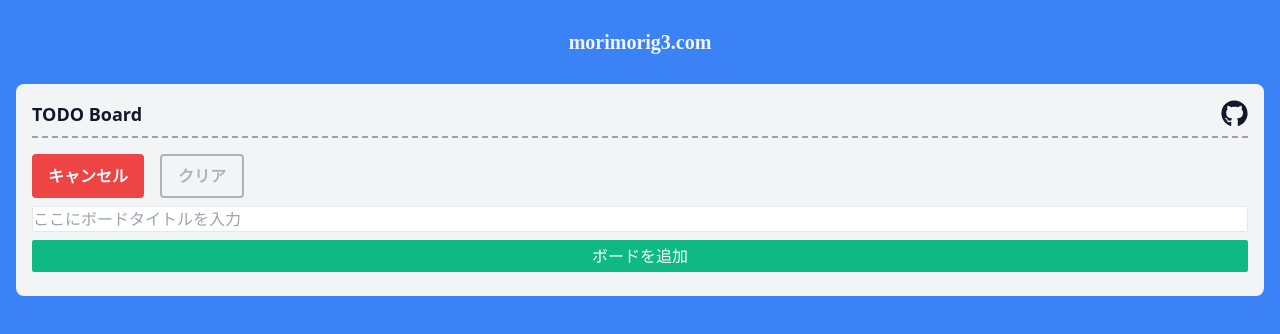
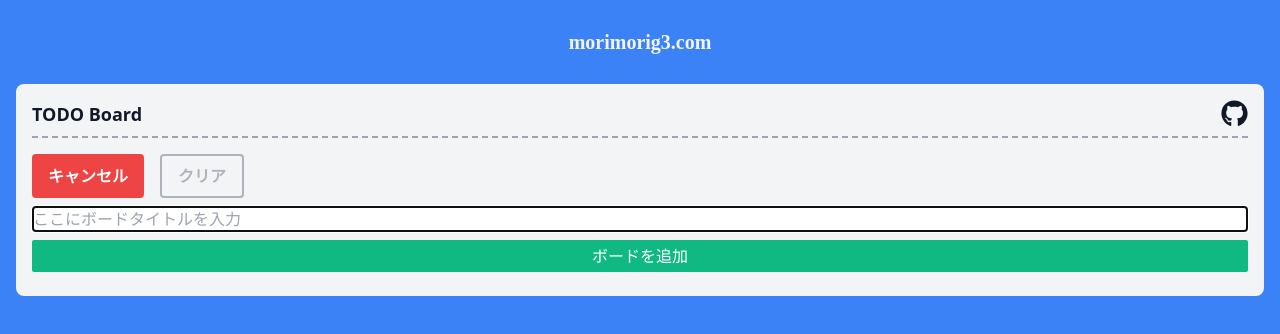
Before and after one commit to morimorig3/todo-board, a React (Create React App) app: page / in a window 1280 px wide. Both pictures are taken after a click on the button "ボード追加". Shown: the top 334 px of the page. Built offline with nearby package versions, Linux system fonts and the light colour scheme.

Commit message:
ボード・タスクの追加時にテキストボックスにフォーカスするよう修正

```diff
--- a/src/components/totoapp/addBoardForm.tsx
+++ b/src/components/totoapp/addBoardForm.tsx
@@ -1,6 +1,7 @@
 import { useState, VFC } from 'react';
 import { getUniqueStr } from 'components/utility';
 import { Board } from 'types';
+import useInputFocus from 'hooks/useInputFocus';
 
 type Props = {
   finishAdding: () => void;
@@ -11,6 +12,7 @@ const AddBoardForm: VFC<Props> = ({
   finishAdding = () => undefined,
   addBoard = () => undefined,
 }) => {
+  const inputRef = useInputFocus();
   const [value, setValue] = useState('');
   const typoTask = (event: React.ChangeEvent<HTMLInputElement>) =>
     setValue(event.target.value);
@@ -29,6 +31,7 @@ const AddBoardForm: VFC<Props> = ({
   return (
     <form className="my-2" onSubmit={handleSubmit}>
       <input
+        ref={inputRef}
         className="block border w-full rounded-sm mb-2"
         type="text"
         value={value}
--- a/src/components/totoapp/addTaskForm.tsx
+++ b/src/components/totoapp/addTaskForm.tsx
@@ -1,6 +1,7 @@
 import { useState, VFC } from 'react';
 import { getUniqueStr } from 'components/utility';
 import { Task } from 'types';
+import useInputFocus from 'hooks/useInputFocus';
 
 type Props = {
   id: string;
@@ -13,6 +14,7 @@ const AddTaskForm: VFC<Props> = ({
   addTask = () => undefined,
   finishAdding = () => undefined,
 }) => {
+  const inputRef = useInputFocus();
   const [value, setValue] = useState('');
   const typoTask = (event: React.ChangeEvent<HTMLInputElement>) =>
     setValue(event.target.value);
@@ -32,6 +34,7 @@ const AddTaskForm: VFC<Props> = ({
   return (
     <form className="my-2" onSubmit={handleSubmit}>
       <input
+        ref={inputRef}
         className="block border w-full rounded-sm mb-2"
         type="text"
         value={value}
--- /dev/null
+++ b/src/hooks/useInputFocus.ts
@@ -0,0 +1,13 @@
+import { useEffect, useRef } from 'react';
+
+const useInputFocus = () => {
+  const inputRef = useRef<HTMLInputElement>(null);
+
+  useEffect(() => {
+    inputRef.current?.focus();
+  }, []);
+
+  return inputRef;
+};
+
+export default useInputFocus;
```
